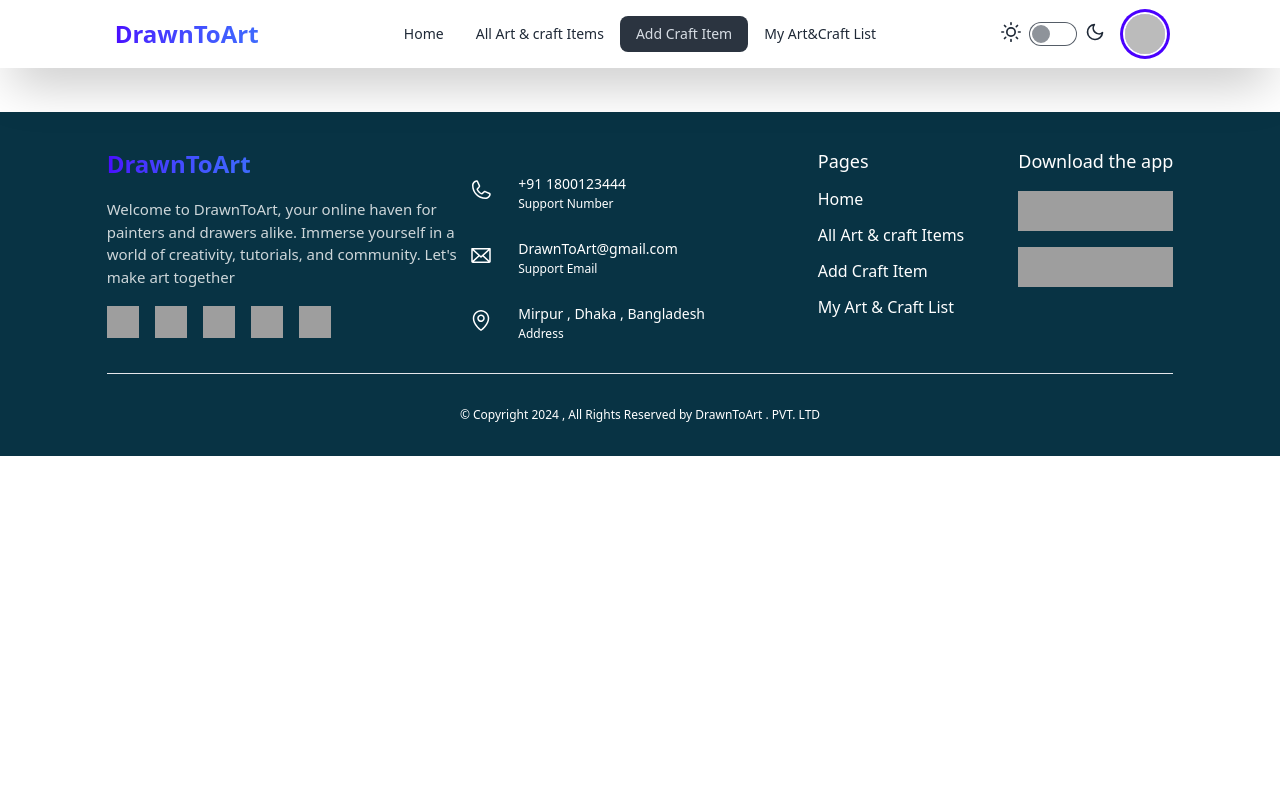
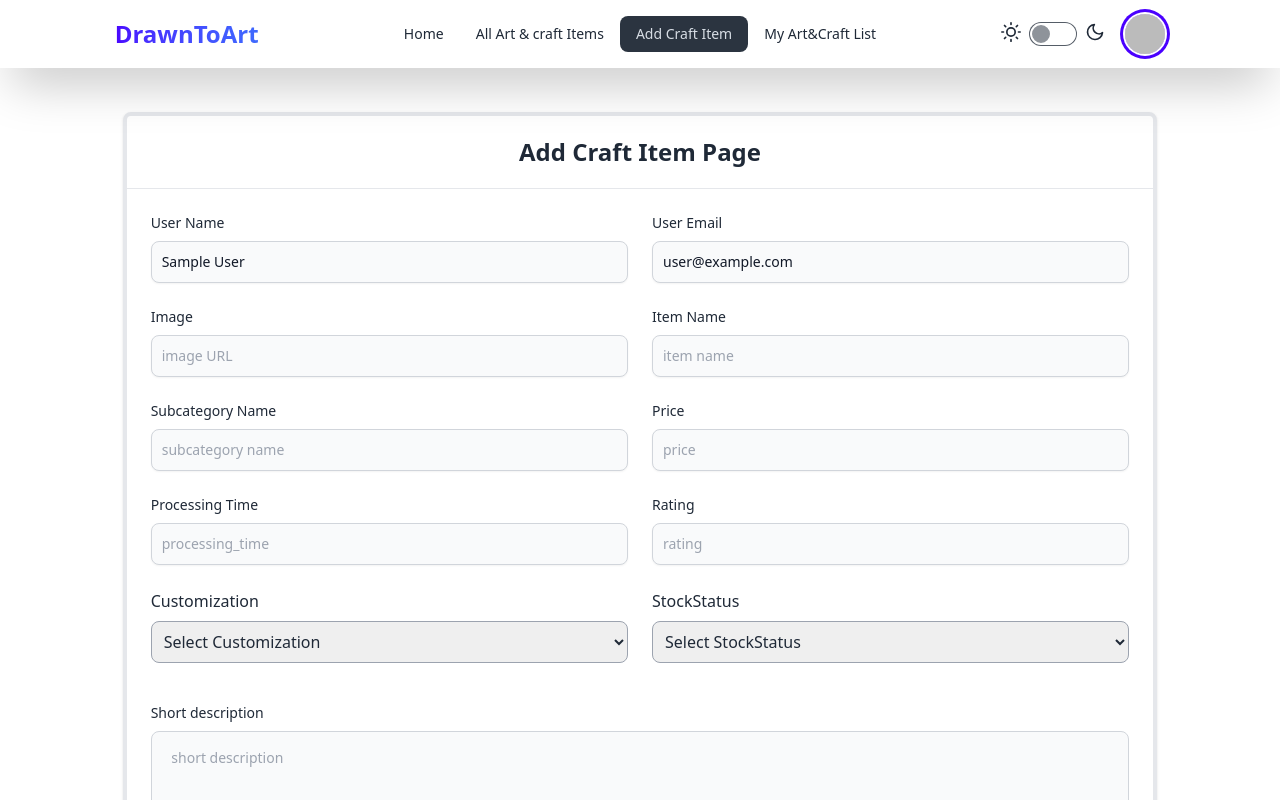
Before and after one commit to MdSaifulIslamRafsan/-DrawnToArt-client-side, a React (Vite) app: page /AddCraftItem in a window 1280 px wide. Shown: the top 800 px of the page. Built offline with nearby package versions, Linux system fonts and the light colour scheme; no server answers; sample sign-in values are in the browser's storage; grey boxes are pictures that could not be loaded.

Commit message:
added Add Craft Item Page form

```diff
--- a/src/Pages/AddCraftItem.jsx
+++ b/src/Pages/AddCraftItem.jsx
@@ -1,11 +1,196 @@
-
+import { useContext } from "react";
+import { AuthContext } from "../Provider/AuthProvider";
 
 const AddCraftItem = () => {
-    return (
-        <div>
+  const { user } = useContext(AuthContext);
 
-        </div>
-    );
+  return (
+    <div className=" border-4 rounded-lg shadow relative m-4">
+      <div className="flex items-start justify-between p-5 border-b rounded-t">
+        <h3 className="text-2xl mx-auto font-semibold">Add Craft Item Page</h3>
+      </div>
+      <div className="p-6 space-y-6">
+        <form action="#">
+          <div className="grid grid-cols-6 gap-6">
+            <div className="col-span-6 sm:col-span-3">
+              <label htmlFor="name" className="text-sm font-medium block mb-2">
+                User Name
+              </label>
+              <input
+                type="text"
+                name="name"
+                id="name"
+                className="shadow-sm bg-gray-50 border border-gray-300 text-gray-900 sm:text-sm rounded-lg focus:ring-cyan-600 focus:border-cyan-600 block w-full p-2.5"
+                placeholder="user name"
+                required=""
+                defaultValue={user?.displayName}
+              />
+            </div>
+            <div className="col-span-6 sm:col-span-3">
+              <label htmlFor="email" className="text-sm font-medium block mb-2">
+                User Email
+              </label>
+              <input
+                type="text"
+                name="email"
+                id="email"
+                defaultValue={user?.email}
+                className="shadow-sm text-gray-900 bg-gray-50 border border-gray-300  sm:text-sm rounded-lg focus:ring-cyan-600 focus:border-cyan-600 block w-full p-2.5"
+                placeholder="user email"
+                required=""
+              />
+            </div>
+
+            <div className="col-span-6 sm:col-span-3">
+              <label htmlFor="image" className="text-sm font-medium block mb-2">
+                Image
+              </label>
+              <input
+                type="text"
+                name="image"
+                id="image"
+                className="shadow-sm text-gray-900 bg-gray-50 border border-gray-300  sm:text-sm rounded-lg focus:ring-cyan-600 focus:border-cyan-600 block w-full p-2.5"
+                placeholder="image URL"
+                required=""
+              />
+            </div>
+            <div className="col-span-6 sm:col-span-3">
+              <label
+                htmlFor="item_name"
+                className="text-sm font-medium block mb-2"
+              >
+                Item Name
+              </label>
+              <input
+                type="text"
+                name="item_name"
+                id="item_name"
+                className="shadow-sm bg-gray-50 border border-gray-300 text-gray-900 sm:text-sm rounded-lg focus:ring-cyan-600 focus:border-cyan-600 block w-full p-2.5"
+                placeholder="item name"
+                required=""
+              />
+            </div>
+            <div className="col-span-6 sm:col-span-3">
+              <label
+                htmlFor="subcategory_Name"
+                className="text-sm font-medium block mb-2"
+              >
+                Subcategory Name
+              </label>
+              <input
+                type="text"
+                name="subcategory_Name"
+                id="subcategory_Name"
+                className="shadow-sm bg-gray-50 border border-gray-300 text-gray-900 sm:text-sm rounded-lg focus:ring-cyan-600 focus:border-cyan-600 block w-full p-2.5"
+                placeholder="subcategory name"
+                required=""
+              />
+            </div>
+            <div className="col-span-6 sm:col-span-3">
+              <label htmlFor="price" className="text-sm font-medium block mb-2">
+                Price
+              </label>
+              <input
+                type="number"
+                name="price"
+                id="price"
+                className="shadow-sm text-gray-900 bg-gray-50 border border-gray-300 sm:text-sm rounded-lg focus:ring-cyan-600 focus:border-cyan-600 block w-full p-2.5"
+                placeholder="price"
+                required=""
+              />
+            </div>
+            <div className="col-span-6 sm:col-span-3">
+              <label
+                htmlFor="processing_time"
+                className="text-sm font-medium block mb-2"
+              >
+               Processing Time
+              </label>
+              <input
+                type="text"
+                name="processing_time"
+                id="processing_time"
+                className="shadow-sm bg-gray-50 border border-gray-300 text-gray-900 sm:text-sm rounded-lg focus:ring-cyan-600 focus:border-cyan-600 block w-full p-2.5"
+                placeholder="processing_time"
+                required=""
+              />
+            </div>
+            <div className="col-span-6 sm:col-span-3">
+              <label htmlFor="rating" className="text-sm font-medium block mb-2">
+                Rating
+              </label>
+              <input
+                type="number"
+                name="rating"
+                id="rating"
+                className="shadow-sm text-gray-900 bg-gray-50 border border-gray-300 sm:text-sm rounded-lg focus:ring-cyan-600 focus:border-cyan-600 block w-full p-2.5"
+                placeholder="rating"
+                required=""
+              />
+            </div>
+            <div className="mb-4 col-span-6 sm:col-span-3">
+              <label htmlFor="customization" className="block font-medium mb-2">
+                Customization
+              </label>
+              <select
+                id="customization"
+                name="customization"
+                className="border  border-gray-400 p-2 w-full rounded-lg focus:outline-none focus:border-blue-400"
+                required=""
+              >
+                <option disabled selected value="">
+                  Select Customization
+                </option>
+                <option value="female">Yes</option>
+                <option value="other">No</option>
+              </select>
+            </div>
+            <div className="mb-4 col-span-6 sm:col-span-3">
+              <label htmlFor="stockStatus" className="block font-medium mb-2">
+                StockStatus
+              </label>
+              <select
+                id="stockStatus"
+                name="stockStatus"
+                className="border border-gray-400 p-2 w-full rounded-lg focus:outline-none focus:border-blue-400"
+                required=""
+              >
+                <option disabled selected value="">
+                  Select StockStatus
+                </option>
+                <option value="stock">In stock</option>
+                <option value="order">Made to Order</option>
+              </select>
+            </div>
+
+            <div className="col-span-full">
+              <label
+                htmlFor="description"
+                className="text-sm font-medium block mb-2"
+              >
+                Short description
+              </label>
+              <textarea
+                id="description"
+                name="description"
+                rows={6}
+                className="bg-gray-50 border text-gray-900 border-gray-300 sm:text-sm rounded-lg focus:ring-cyan-600 focus:border-cyan-600 block w-full p-4"
+                placeholder=" short description"
+              />
+            </div>
+          </div>
+        </form>
+      </div>
+      <div className="p-6 border-t border-gray-200 rounded-b">
+        <button
+          className="text-white bg-cyan-600 hover:bg-cyan-700 focus:ring-4 focus:ring-cyan-200 font-medium rounded-lg text-sm px-20 mx-auto block py-2.5 text-center"
+          type="submit"
+        >
+          Add
+        </button>
+      </div>
+    </div>
+  );
 };
 
 export default AddCraftItem;
--- a/src/Pages/Register.jsx
+++ b/src/Pages/Register.jsx
@@ -95,7 +95,7 @@ const Register = () => {
                 <form onSubmit={handleSubmit(onSubmit)} className="px-8 pt-6 pb-8 mb-4 bg-gray-800 rounded">
                   <div className="mb-4">
                     <label
-                      className="block mb-2 text-sm font-bold text-gray-700 dark:text-white"
+                      className="block mb-2 text-sm font-bold text-white"
                       htmlFor="name"
                     >
                       Name
@@ -111,7 +111,7 @@ const Register = () => {
                   </div>
                   <div className="mb-4">
                     <label
-                      className="block mb-2 text-sm font-bold"
+                      className="block text-white mb-2 text-sm font-bold"
                       htmlFor="email"
                     >
                       Email
@@ -127,7 +127,7 @@ const Register = () => {
                   </div>
                   <div className="mb-4">
                     <label
-                      className="block mb-2 text-sm font-bold"
+                      className="block text-white mb-2 text-sm font-bold"
                       htmlFor="photoURL"
                     >
                       PhotoURL
@@ -143,7 +143,7 @@ const Register = () => {
                   </div>
                   <div className="mb-4 relative">
                     <label
-                      className="block mb-2 text-sm font-bold text-gray-700 dark:text-white"
+                      className="block mb-2 text-sm font-bold text-white"
                       htmlFor="password"
                     >
                       Password
--- a/src/SharedPage/Navbar.jsx
+++ b/src/SharedPage/Navbar.jsx
@@ -120,7 +120,7 @@ const Navbar = () => {
                 </svg>
               </label>
               <div  className="w-10 cursor-pointer rounded-full ring ring-primary ring-offset-base-100 ring-offset-2">
-              <a id="clickable"> <img src={user?.photoURL} /></a>
+                <img id="clickable" src={user?.photoURL} />
                 <Tooltip anchorSelect="#clickable" clickable place="bottom">
                 <p>{user?.email}</p>
                 <button onClick={handleLogout}
```
